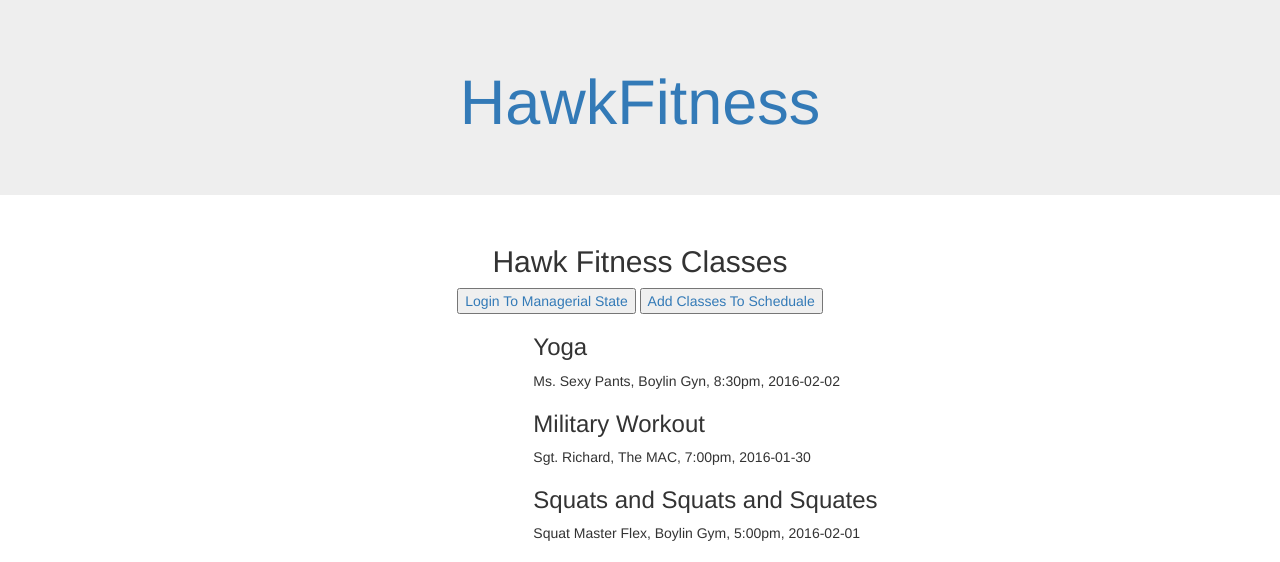
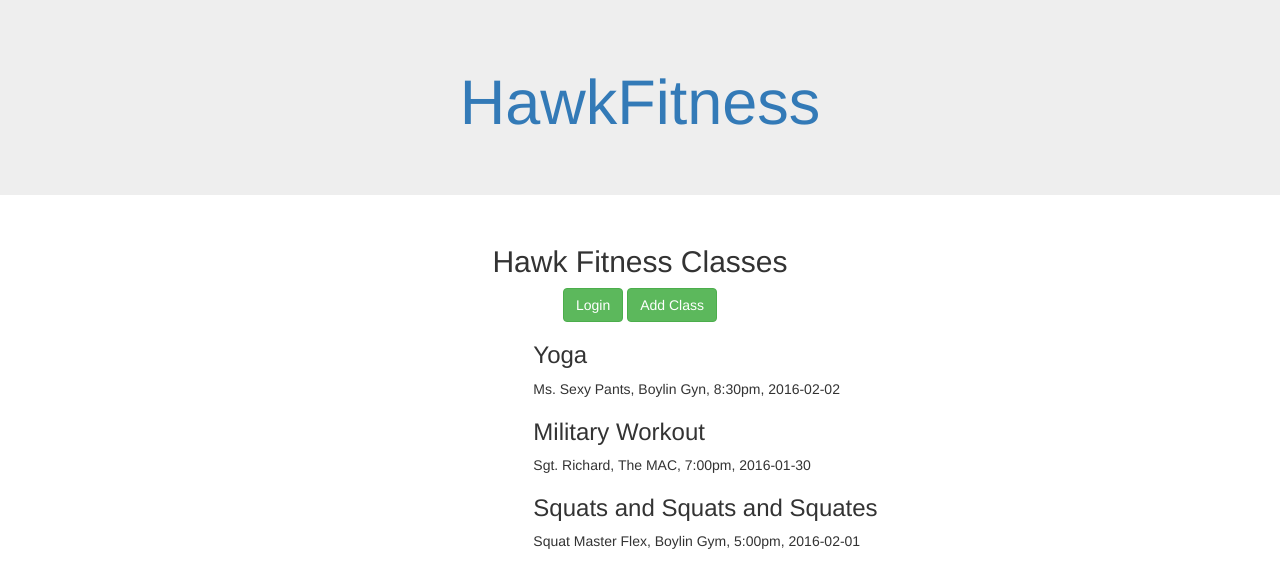
Before and after one commit to malone5/hawk_fitness, a CodeIgniter app: page /database/ in a window 1280 px wide. Shown: the top 562 px of the page. Run offline with CodeIgniter, Linux system fonts and the light colour scheme; data comes from the database, SQL or seed files in the repository; some libraries are stand-ins or nearby versions.

Commit message:
changed login button and add classes styling
removed button tags and added button styling to anchor tags for better visuals.

```diff
--- a/application/views/public/index.php
+++ b/application/views/public/index.php
@@ -2,13 +2,9 @@
 <div class="row text-center">
   <h2><?php echo $title; ?> </h2>
 
-  <a href="<?php echo site_url('login/'); ?>">
-     <button>Login To Managerial State</button>
-  </a>
+  <a class= "btn btn-success" href="<?php echo site_url('login/'); ?>">Login</a>
 
-  <a href="<?php echo site_url('manage/create/'); ?>">
-     <button>Add Classes To Scheduale</button>
-  </a>
+  <a class="btn btn-success" href="<?php echo site_url('manage/create/'); ?>">Add Class </a>
 </div>
 
 </div class="row text-center">
```
